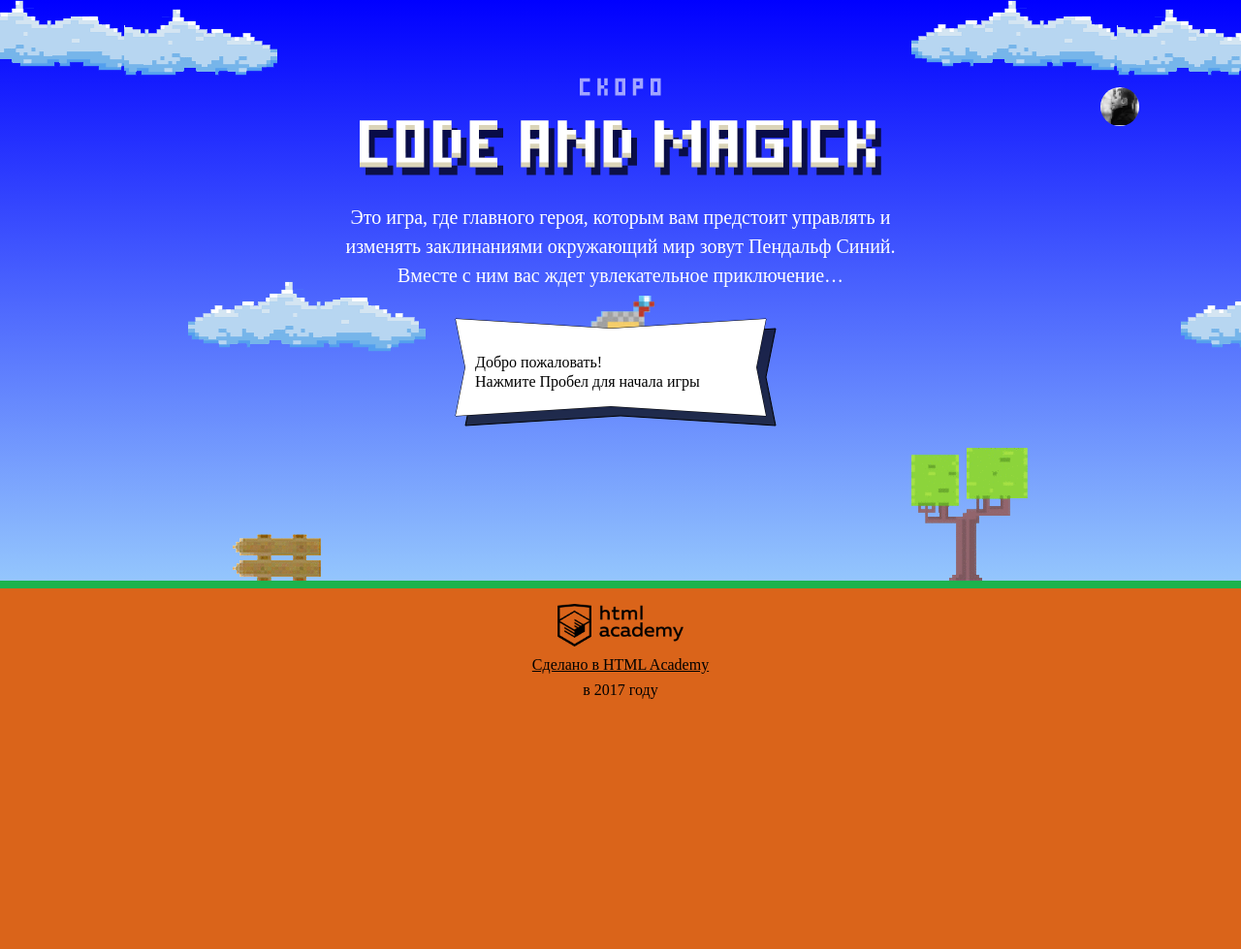
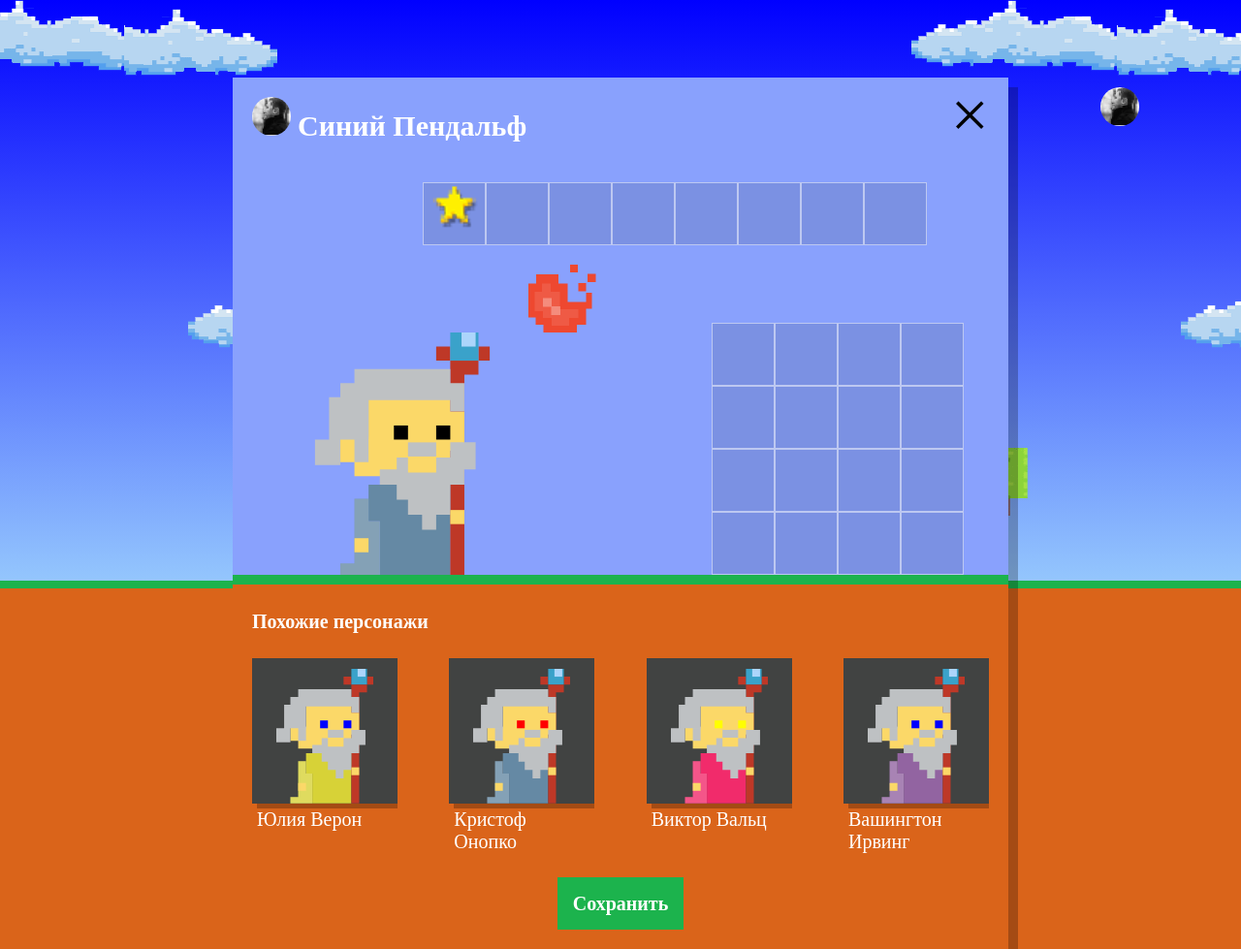
Before and after one commit to pavel-likharev/841583-code-and-magick-17, a website: page index.html in a window 1280 px wide. Shown: the whole page at 97% size. Before the commit the page ends 800 px from the top, so only its background shows below. Drawn offline with Linux system fonts and the light colour scheme; a web font is replaced by a local one.

Commit message:
Выполнил случайную генерацию списка персонажей

```diff
--- a/index.html
+++ b/index.html
@@ -200,6 +200,7 @@
 </script>
 <script src="js/game.js"></script>
 <script src="js/stat.js"></script>
+<script src="js/setup.js"></script>
 
 </body>
 </html>
--- /dev/null
+++ b/js/setup.js
@@ -0,0 +1,66 @@
+'use strict';
+
+var setupUser = document.querySelector('.setup');
+setupUser.classList.remove('hidden');
+
+var similarListElement = document.querySelector('.setup-similar-list');
+
+var similarWizardTemplate = document.querySelector('#similar-wizard-template')
+    .content
+    .querySelector('.setup-similar-item');
+
+var WIZARDS_FIRST_NAMES = ['Иван', 'Хуан', 'Себастьян', 'Мария', 'Кристоф', 'Виктор', 'Юлия', 'Люпита', 'Вашингтон'];
+var WIZARDS_SECOND_NAMES = ['да Марья', 'Верон', 'Мирабелла', 'Вальц', 'Онопко', 'Топольницкая', 'Нионго', 'Ирвинг'];
+var COLOR_COAT = ['rgb(101, 137, 164)', 'rgb(241, 43, 107)', 'rgb(146, 100, 161)', 'rgb(56, 159, 117)', 'rgb(215, 210, 55)', 'rgb(0, 0, 0)'];
+var COLOR_EYES = ['black', 'red', 'blue', 'yellow', 'green'];
+
+function getRandomWizardFeature(min, max) {
+  return Math.floor(Math.random() * (max - min) + min);
+}
+
+var wizards = [
+  {
+    name: WIZARDS_FIRST_NAMES[getRandomWizardFeature(0, WIZARDS_FIRST_NAMES.length)] + ' ' + WIZARDS_SECOND_NAMES[getRandomWizardFeature(0, WIZARDS_SECOND_NAMES.length)],
+    coatColor: COLOR_COAT[getRandomWizardFeature(0, COLOR_COAT.length)],
+    eyesColor: COLOR_EYES[getRandomWizardFeature(0, COLOR_EYES.length)]
+  },
+  {
+    name: WIZARDS_FIRST_NAMES[getRandomWizardFeature(0, WIZARDS_FIRST_NAMES.length)] + ' ' + WIZARDS_SECOND_NAMES[getRandomWizardFeature(0, WIZARDS_SECOND_NAMES.length)],
+    coatColor: COLOR_COAT[getRandomWizardFeature(0, COLOR_COAT.length)],
+    eyesColor: COLOR_EYES[getRandomWizardFeature(0, COLOR_EYES.length)]
+  },
+  {
+    name: WIZARDS_FIRST_NAMES[getRandomWizardFeature(0, WIZARDS_FIRST_NAMES.length)] + ' ' + WIZARDS_SECOND_NAMES[getRandomWizardFeature(0, WIZARDS_SECOND_NAMES.length)],
+    coatColor: COLOR_COAT[getRandomWizardFeature(0, COLOR_COAT.length)],
+    eyesColor: COLOR_EYES[getRandomWizardFeature(0, COLOR_EYES.length)]
+  },
+  {
+    name: WIZARDS_FIRST_NAMES[getRandomWizardFeature(0, WIZARDS_FIRST_NAMES.length)] + ' ' + WIZARDS_SECOND_NAMES[getRandomWizardFeature(0, WIZARDS_SECOND_NAMES.length)],
+    coatColor: COLOR_COAT[getRandomWizardFeature(0, COLOR_COAT.length)],
+    eyesColor: COLOR_EYES[getRandomWizardFeature(0, COLOR_EYES.length)]
+  }
+];
+
+var renderWizard = function (wizard) {
+  var wizardElement = similarWizardTemplate.cloneNode(true);
+
+  wizardElement.querySelector('.setup-similar-label').textContent = wizard.name;
+  wizardElement.querySelector('.wizard-coat').style.fill = wizard.coatColor;
+  wizardElement.querySelector('.wizard-eyes').style.fill = wizard.eyesColor;
+
+  return wizardElement;
+};
+
+var createListWizards = function () {
+  var fragment = document.createDocumentFragment();
+
+  for (var i = 0; i < wizards.length; i++) {
+    fragment.appendChild(renderWizard(wizards[i]));
+  }
+
+  similarListElement.appendChild(fragment);
+};
+
+createListWizards();
+
+setupUser.querySelector('.setup-similar').classList.remove('hidden');
--- a/js/stat.js
+++ b/js/stat.js
@@ -12,8 +12,6 @@ var TEXT_HEIGHT = 55;
 var COLUMN_WIDTH = 40;
 var COLUMN_HEIGHT = 150;
 var FONT = '16px PT Mono';
-
-var columnColor = ['rgba(0, 0, 255, 0.2)', 'rgba(0, 0, 255, 0.4)', 'rgba(0, 0, 255, 0.6)', 'rgba(0, 0, 255, 0.8)', 'rgba(0, 0, 255, 1)'];
 
 var renderCloud = function (ctx, x, y, color) {
   ctx.fillStyle = color;
@@ -30,6 +28,10 @@ var getMaxElement = function (arr) {
   }
 
   return maxElement;
+};
+
+var getRandomNumber = function () {
+  return Math.random();
 };
 
 window.renderStatistics = function (ctx, names, times) {
@@ -51,7 +53,7 @@ window.renderStatistics = function (ctx, names, times) {
     if (names[i] === 'Вы') {
       ctx.fillStyle = '#ff0000';
     } else {
-      ctx.fillStyle = columnColor[i];
+      ctx.fillStyle = 'rgba(0, 0, 255, ' + getRandomNumber() + ')';
     }
 
     ctx.fillRect(CLOUD_X + GAP_IN + (COLUMN_GAP + COLUMN_WIDTH) * i, CLOUD_Y + TEXT_HEIGHT + COLUMN_HEIGHT + FONT_GAP, COLUMN_WIDTH, (-COLUMN_HEIGHT * times[i]) / maxTime);
```
